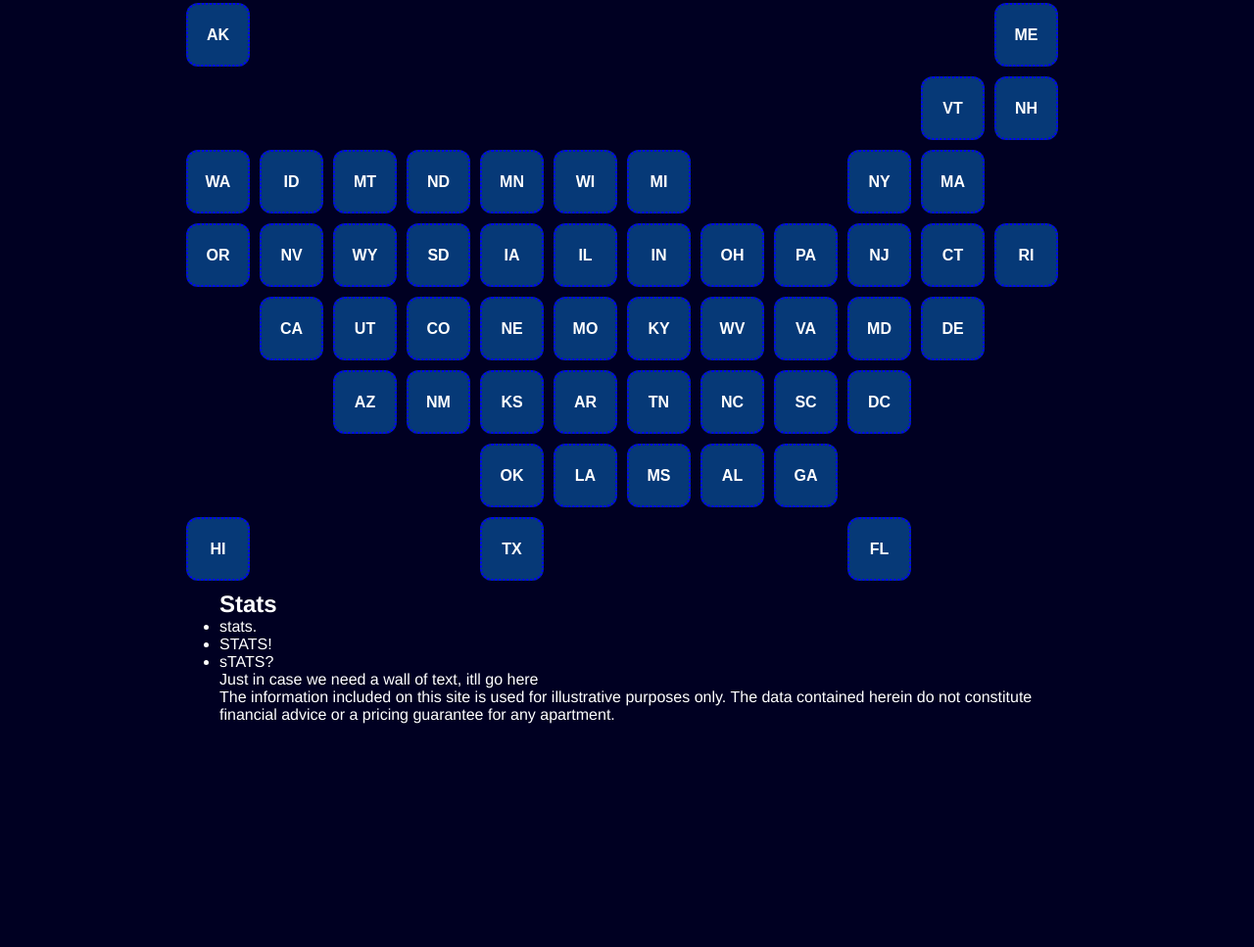
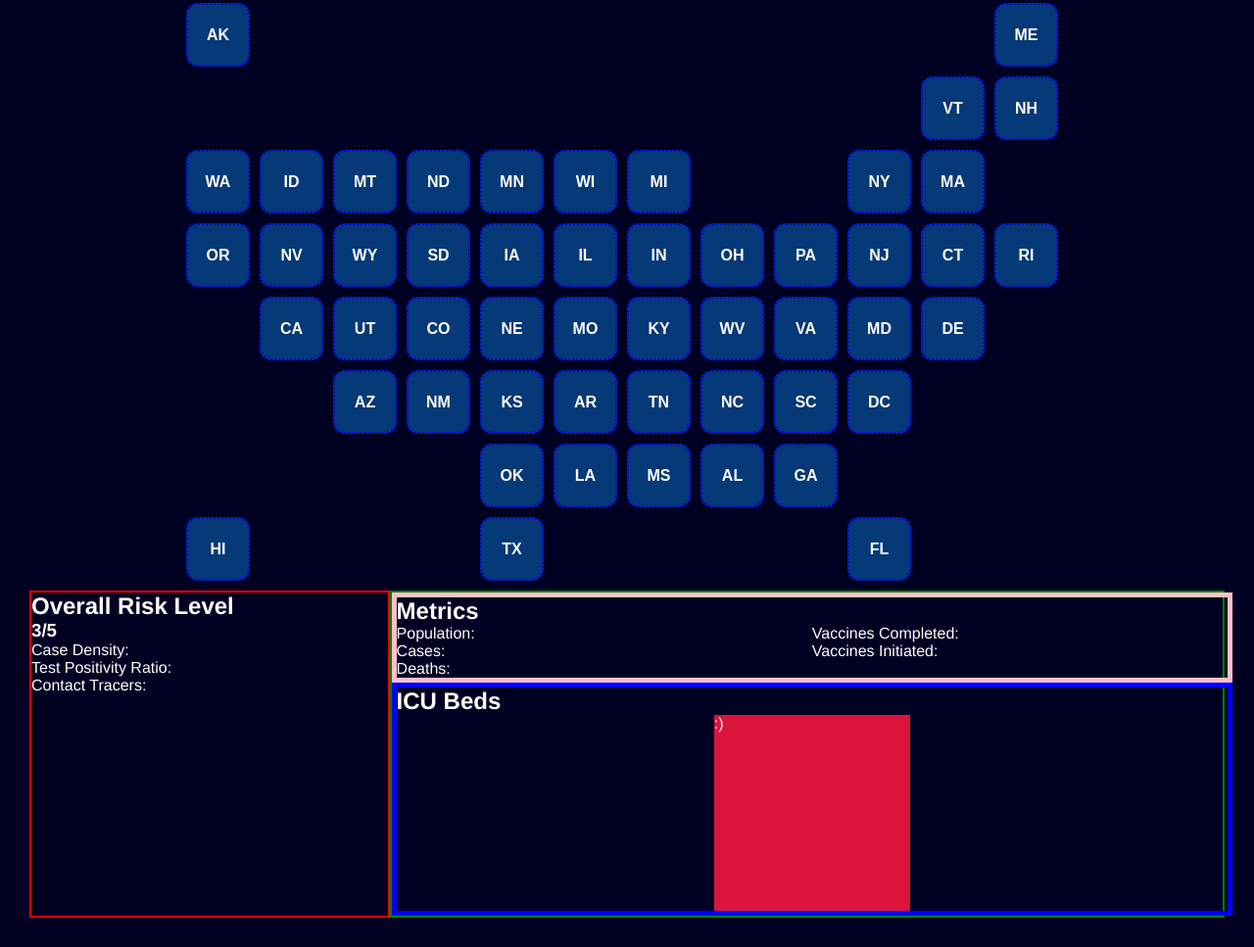
Before and after one commit to justinHAYESdouglas/CovidConcious, a website with bundled scripts: page Public/index.html in a window 1280 px wide. Shown: the part 140-1107 px from the top of the page at 98% size. Before the commit the page ends 909 px from the top, so only its background shows below. Built offline with nearby package versions, Linux system fonts and the light colour scheme; no server answers.

Commit message:
Wireframing for stat ui

```diff
--- a/Public/index.html
+++ b/Public/index.html
@@ -1,15 +1,18 @@
 <!DOCTYPE html>
 <html lang="en">
+
 <head>
   <meta charset="UTF-8">
   <meta http-equiv="X-UA-Compatible" content="IE=edge">
   <meta name="viewport" content="width=device-width, initial-scale=1.0">
   <link rel="stylesheet" href="./styles/main.css">
   <link rel="stylesheet" href="./styles/map.css">
+  <link rel="stylesheet" href="./styles/stats.css">
   <script src="http://ajax.googleapis.com/ajax/libs/jquery/1.7.1/jquery.min.js" type="text/javascript"></script>
 
   <title>Covid Stats</title>
 </head>
+
 <body>
   <main>
     <header>
@@ -19,29 +22,57 @@
     <div id="map-container">
     </div>
 
-    <div id="info-wrapper">
-      <h2>Stats</h2>
-      <div id="info-container">
-        <ul>
-          <li>stats.</li>
-          <li>STATS!</li>
-          <li>sTATS?</li>
+    <div id="stats-wrapper">
+
+      <div id="risk-container">
+        <h2>Overall Risk Level</h2>
+        <h3>3/5</h3>
+
+        <ul id="risk-list">
+          <li>Case Density: <span></span></li>
+          <li>Test Positivity Ratio: <span></span></li>
+          <li>Contact Tracers: <span></span></li>
         </ul>
+      </div>
 
-        <div id="paragraph-container">
-          <p>Just in case we need a wall of text, itll go here</p>
+      <div id="metrics-icu-wrapper">
+
+        <div id="metrics-container">
+          <h2>Metrics</h2>
+
+          <div id="col-container">
+            <ul id="left-col">
+              <li>Population: <span></span></li>
+              <li>Cases: <span></span></li>
+              <li>Deaths: <span></span></li>
+            </ul>
+
+            <ul id="right-col">
+              <li>Vaccines Completed: <span></span></li>
+              <li>Vaccines Initiated: <span></span></li>
+            </ul>
+          </div>
+        </div>
+
+        <div id="icu-beds-container">
+
+          <h2>ICU Beds</h2>
+          <div id="pie-chart-container">
+            <div id = "place-holder-block">:)</div>
+          </div>
+
         </div>
       </div>
-
     </div>
   </main>
 
   <footer>
-    <p>The information included on this site is used for illustrative purposes only. The data contained herein do not constitute financial advice or a pricing guarantee for any apartment.</p>
+    <p>The information included on this site is used for illustrative purposes only. The data contained herein do not
+      constitute financial advice or a pricing guarantee for any apartment.</p>
   </footer>
-<script src="./scripts/map.js"></script>
-<script src="./scripts/API.js" type="module"></script>
-<script src="./scripts/config.js" type="module"></script>
+  <script src="./scripts/map.js"></script>
+  <script src="./scripts/API.js" type="module"></script>
+  <script src="./scripts/config.js" type="module"></script>
 
 </body>
 
--- a/Public/styles/main.css
+++ b/Public/styles/main.css
@@ -9,9 +9,12 @@ body{
   flex-direction: column;
   margin: auto;
   padding: 30px;
-  width: 65%;
   color: var(--text-color);
   background-color:#000022 ;
+}
+
+ul{
+  list-style-type: none;
 }
 
 :root{
--- /dev/null
+++ b/Public/styles/stats.css
@@ -0,0 +1,62 @@
+#stats-wrapper{
+  display: flex;
+  flex-direction: row;
+}
+
+#risk-container{
+  display: flex;
+  flex-direction: column;
+  width: 30%;
+  border: 2px solid red;
+}
+
+#metrics-icu-wrapper{
+display: flex;
+flex-direction: column;
+width: 70%;
+border: 2px solid green;
+}
+
+#metrics-container{
+  width: 100%;
+  border: 5px solid pink;
+}
+
+#col-container{
+  display: flex;
+  flex-direction: row;
+
+}
+
+#left-col{
+  width: 50%;
+}
+
+#col-divider{
+  width: 2px;
+  background-color: white;
+}
+
+#right-col{
+  width: 50%;
+}
+
+#icu-beds-container{
+  display: flex;
+  flex-direction: column;
+  width: 100%;
+  border: 5px solid blue;
+}
+
+#pie-chart-container{
+  width: 100%;
+}
+
+#place-holder-block{
+  width: 200px;
+  height: 200px;
+  margin: auto;
+  background-color: crimson;
+}
+
+footer{display: none}
```
